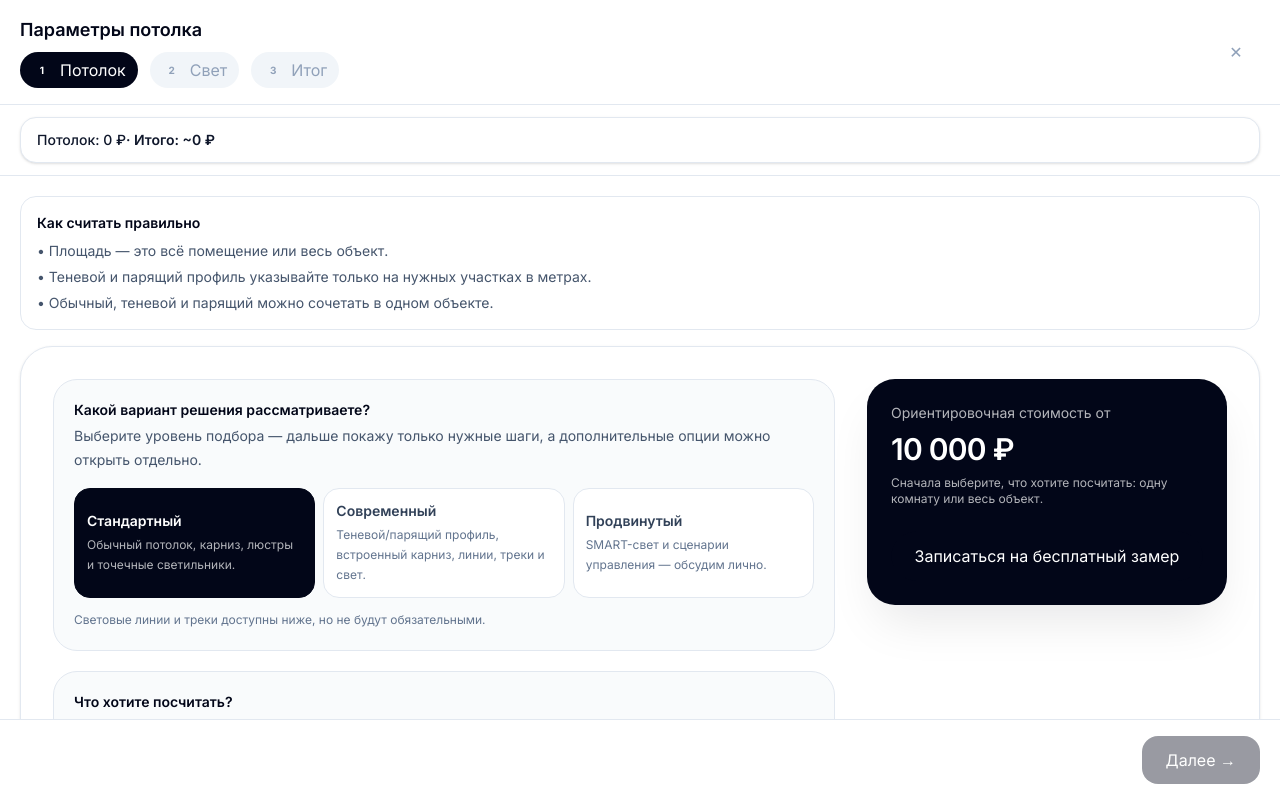
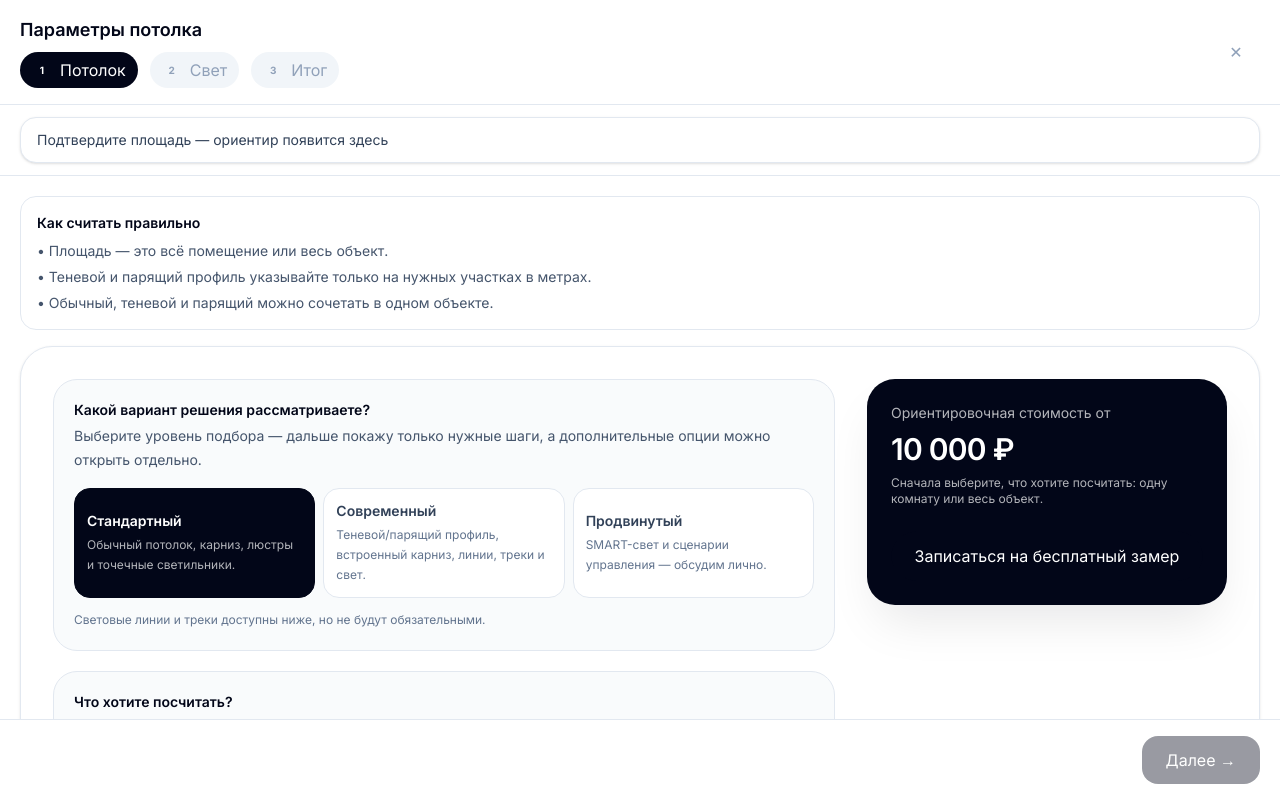
Before and after one commit to svladimirtsk-crypto/nextjs-potolkovo, a Next.js app: page / in a window 1280 px wide. Both pictures are taken after a click on the button "Рассчитать стоимость". Shown: the part 2409-3209 px from the top of the page. Built offline with nearby package versions, Linux system fonts and the light colour scheme.

Commit message:
Refactor price display logic in price-strip component

```diff
--- a/components/calculator-modal/price-strip.tsx
+++ b/components/calculator-modal/price-strip.tsx
@@ -38,26 +38,30 @@ export function PriceStrip() {
     grandTotal,
     currentStep,
     options,
+    step0SessionInteracted,
+    step0AreaConfirmed,
   } = useCalculatorModal();
 
   const hasLighting = lightingRegularTotal > 0;
+  const hideUnconfirmedCeiling = currentStep === 0 && !step0AreaConfirmed && !step0SessionInteracted;
+  const showCeilingPrice = showCeilingInUi && !hideUnconfirmedCeiling;
+  const displayGrandTotal = hideUnconfirmedCeiling ? lightingEffectiveTotal : grandTotal;
 
-  // P2.17: Price change animation key
-  const prevTotalRef = useRef(grandTotal);
+  // P2.17: Pulse animation key
+  const prevTotalRef = useRef(displayGrandTotal);
   const [animKey, setAnimKey] = useState(0);
   useEffect(() => {
-    if (grandTotal === prevTotalRef.current) return;
+    if (displayGrandTotal === prevTotalRef.current) return;
 
-    prevTotalRef.current = grandTotal;
+    prevTotalRef.current = displayGrandTotal;
     const frame = requestAnimationFrame(() => setAnimKey((k) => k + 1));
     return () => cancelAnimationFrame(frame);
-  }, [grandTotal]);
+  }, [displayGrandTotal]);
 
-  if (!showCeilingInUi && !hasLighting) {
-    if (currentStep !== 0) return null;
+  if (!showCeilingPrice && !hasLighting) {
     return (
       <div className="rounded-2xl border border-slate-200 bg-white px-4 py-3 text-sm text-slate-700 shadow-sm max-sm:px-3 max-sm:py-2 max-sm:text-xs">
-        Выберите параметры — стоимость появится здесь
+        Подтвердите площадь — ориентир появится здесь
       </div>
     );
   }
@@ -84,10 +88,9 @@ export function PriceStrip() {
     ) : null;
 
   const mobileSubtitle = (() => {
-    if (!showCeilingInUi && hasLighting) {
-      if (lightingDiscountMode === "lighting-only") {
-        return `Свет −10%: ${fmt(lightingEffectiveTotal)} ₽`;
-      }
+    if (!showCeilingPrice && hasLighting) {
+      if (currentStep === 0) return `Свет сохранён: ${fmt(lightingEffectiveTotal)} ₽ · потолок уточняем`;
+      if (lightingDiscountMode === "lighting-only") return `Свет −10%: ${fmt(lightingEffectiveTotal)} ₽`;
       return `Свет: ${fmt(lightingEffectiveTotal)} ₽`;
     }
 
@@ -103,7 +106,7 @@ export function PriceStrip() {
     <div className="rounded-2xl border border-slate-200 bg-white px-4 py-3 text-sm text-slate-900 shadow-sm max-sm:px-3 max-sm:py-2">
       <div className="sm:hidden">
         <p key={animKey} className="text-sm font-bold text-slate-950 animate-pulse-once">
-          Итого: ~{fmt(grandTotal)} ₽
+          {displayGrandTotal > 0 ? `Итого: ~${fmt(displayGrandTotal)} ₽` : "Ориентир появится после подтверждения"}
         </p>
         <p className="mt-0.5 truncate text-[11px] font-medium text-slate-500">
           {mobileSubtitle}
@@ -111,12 +114,20 @@ export function PriceStrip() {
       </div>
 
       <div className="hidden sm:block">
-        {!showCeilingInUi && hasLighting ? (
+        {!showCeilingPrice && hasLighting ? (
+          <>
+            <span className="font-medium">Свет: {lightingPrice}</span>
+            {withCeilingHint}
+            <span className="text-slate-500"> · Потолок рассчитаем на этом шаге</span>
+          </>
+        ) : !showCeilingPrice ? (
+          <span className="text-slate-700">Подтвердите площадь — ориентир появится здесь</span>
+        ) : !showCeilingInUi && hasLighting ? (
           <>
             <span className="font-medium">Свет: {lightingPrice}</span>
             {withCeilingHint}
             <span className="text-slate-500"> · </span>
-            <span className="text-slate-700">Итого по свету: ~{fmt(grandTotal)} ₽</span>
+            <span className="text-slate-700">Итого по свету: ~{fmt(displayGrandTotal)} ₽</span>
             {options?.entryMode === "lighting-first" ? <span className="text-slate-500"> · Потолок — можно добавить на следующем шаге</span> : null}
           </>
         ) : (
@@ -129,13 +140,13 @@ export function PriceStrip() {
                 {withCeilingHint}
                 <span className="text-slate-500"> · </span>
                 <span key={animKey} className="font-semibold inline-block animate-pulse-once">
-                  Итого: ~{fmt(grandTotal)} ₽
+                  Итого: ~{fmt(displayGrandTotal)} ₽
                 </span>
               </>
             ) : (
               <span key={animKey} className="font-semibold inline-block animate-pulse-once">
                 {" "}
-                · Итого: ~{fmt(grandTotal)} ₽
+                · Итого: ~{fmt(displayGrandTotal)} ₽
               </span>
             )}
           </>
```
